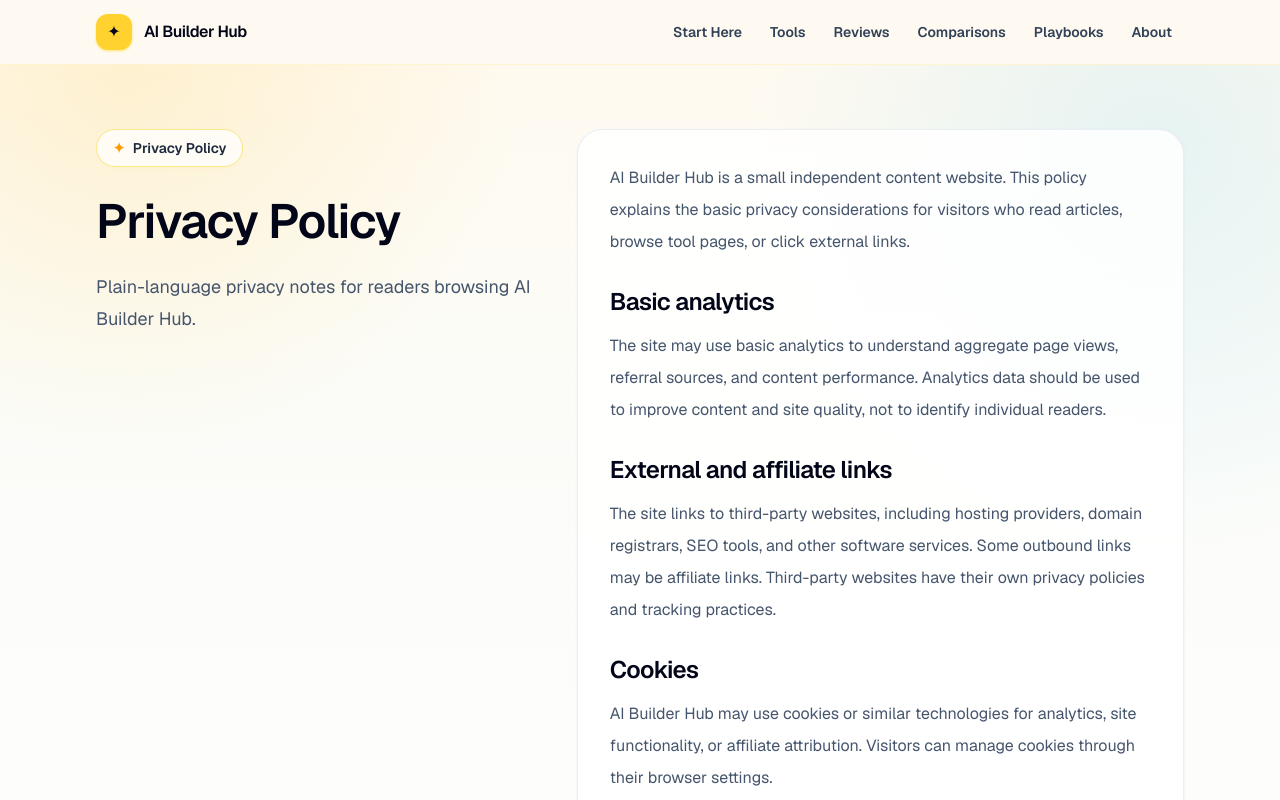
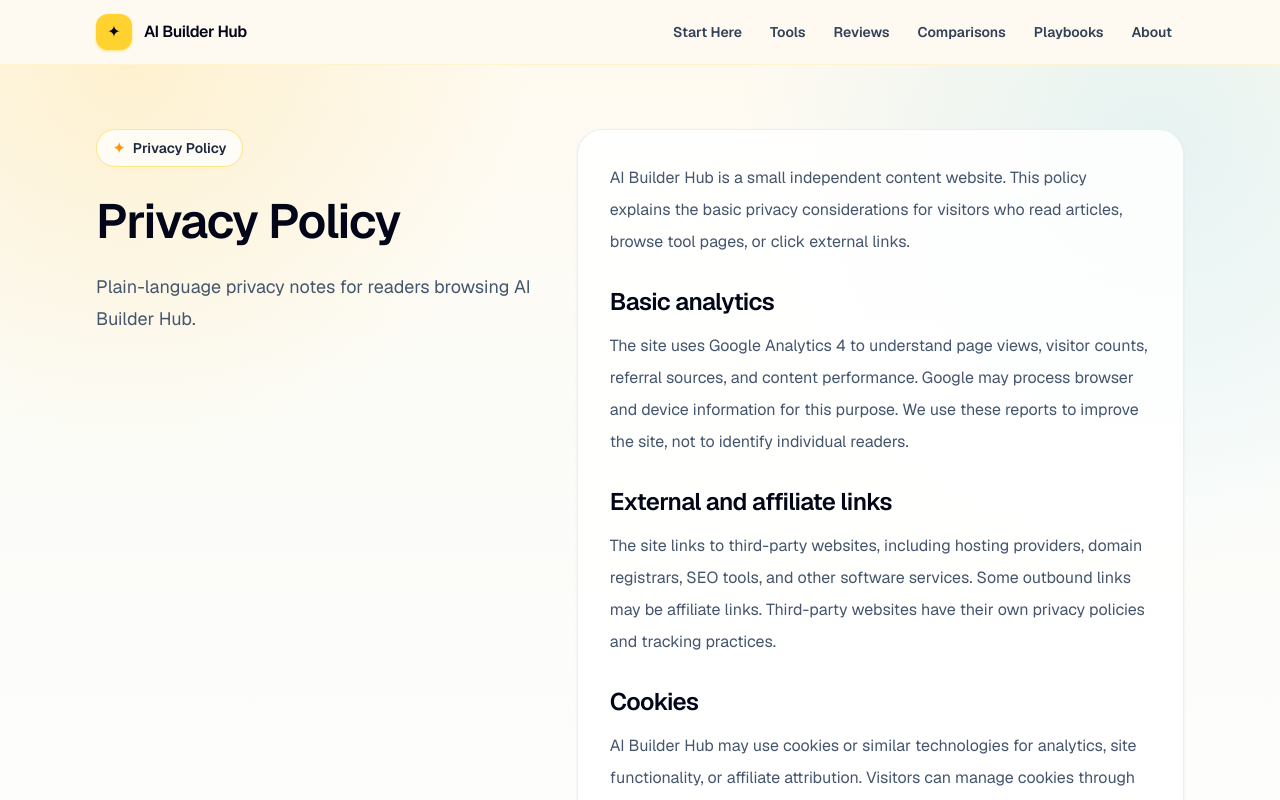
Before and after one commit to monaflare-art/ai-builder-hub, a Next.js app: page /privacy-policy in a window 1280 px wide. Shown: the top 800 px of the page. Built offline with nearby package versions, Linux system fonts and the light colour scheme.

Commit message:
Disclose GA4 analytics in privacy policy
Updated the privacy policy to specify the use of Google Analytics 4 for tracking.

```diff
--- a/src/app/privacy-policy/page.tsx
+++ b/src/app/privacy-policy/page.tsx
@@ -27,9 +27,10 @@ export default function PrivacyPolicyPage() {
               Basic analytics
             </h2>
             <p className="mt-3">
-              The site may use basic analytics to understand aggregate page views, referral sources,
-              and content performance. Analytics data should be used to improve content and site
-              quality, not to identify individual readers.
+              The site uses Google Analytics 4 to understand page views, visitor counts, referral
+              sources, and content performance. Google may process browser and device information
+              for this purpose. We use these reports to improve the site, not to identify individual
+              readers.
             </p>
           </section>
           <section>
```
